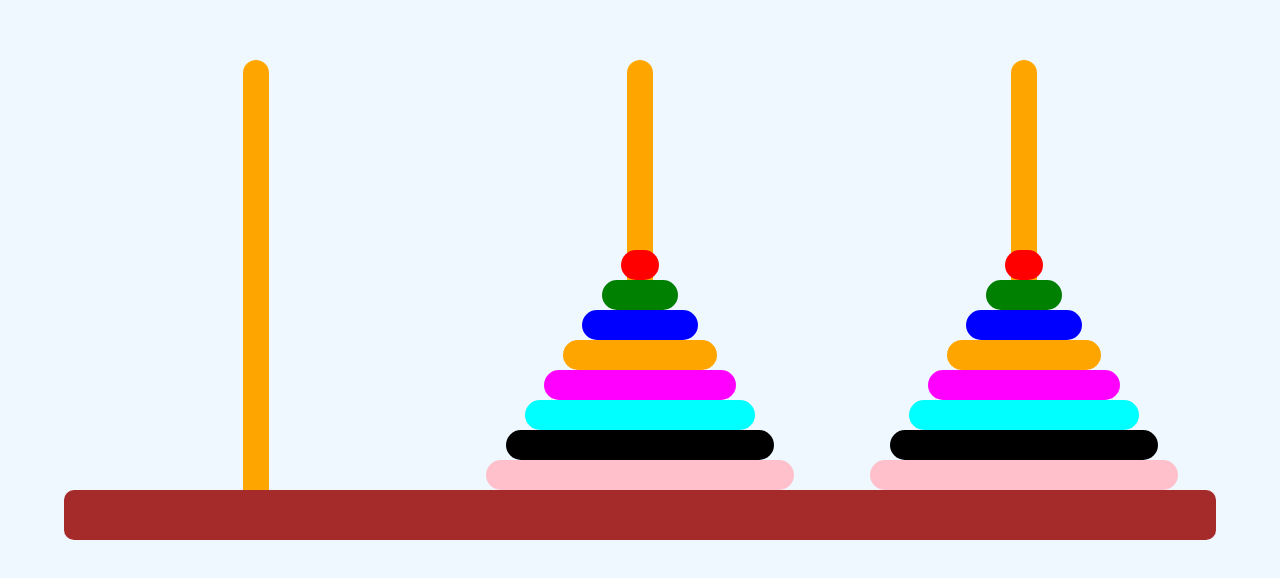
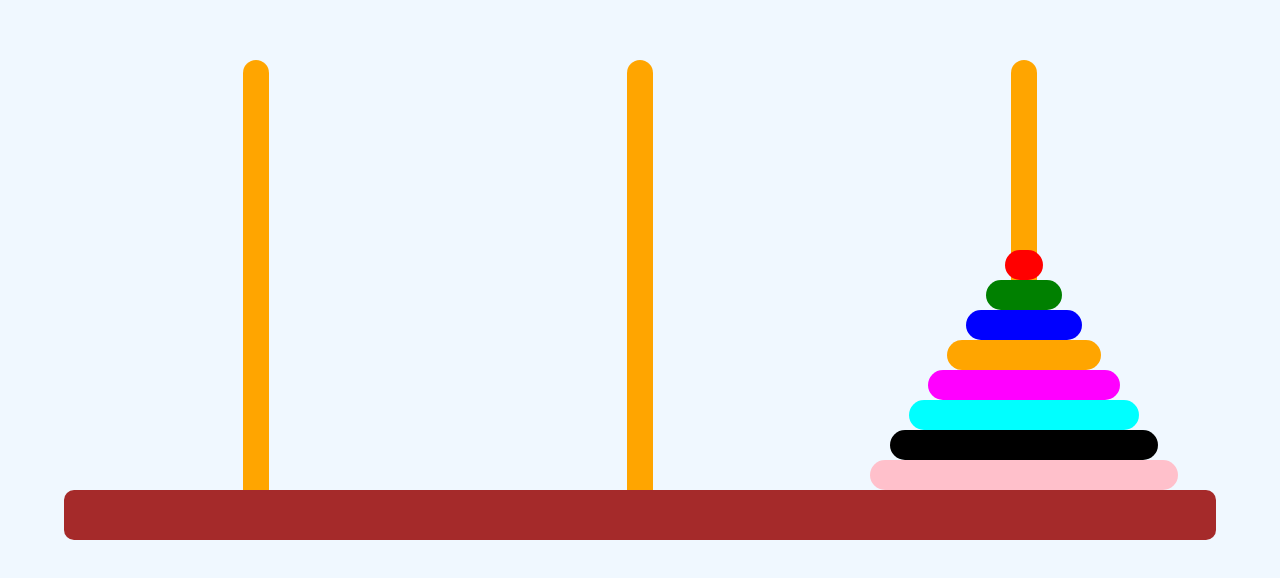
Before and after one commit to Kozaa/Hanoi_Tower_App, a Vue app: page / in a window 1280 px wide. Shown: the part 180-758 px from the top of the page. Built offline with nearby package versions, Linux system fonts and the light colour scheme.

Commit message:
made first simple method

```diff
--- a/src/App.vue
+++ b/src/App.vue
@@ -1,23 +1,23 @@
 <template>
   <div id="app">
     <div class='slotsWrapper'>
-        <RingSlot>
+        <RingSlot :rings='slot0'/>
 
-        </RingSlot>
-        <RingSlot v-bind:rings="rings">
+        <RingSlot :rings='slot1'/>
 
-        </RingSlot>
-        <RingSlot v-bind:rings="rings">
+        <RingSlot :rings='slot2'/>
 
-        </RingSlot>
-
+        <div class='handleClickWrapper'>
+            <div class='handleClickArea' id='0' @click='handleSlotClick'/>
+            <div class='handleClickArea' id='1' @click='handleSlotClick'/>
+            <div class='handleClickArea' id='2' @click='handleSlotClick'/>
+        </div>
     </div>
     <div class='base' />
   </div>
 </template>
 
 <script>
-import { rings } from './data.js';
 import RingSlot from './components/RingSlot.vue';
 
 
@@ -28,9 +28,78 @@ export default {
   },
   data() {
     return {
-      rings
+      slot0: [],
+      slot1: [],
+      slot2: [
+      {
+        id: 0,
+        width: '150%',
+        color: 'red',
+        selected: false,
+      },
+      {
+        id: 1,
+        width: '300%',
+        color: 'green',
+        selected: false,
+      },
+      {
+        id: 2,
+        width: '450%',
+        color: 'blue',
+        selected: false,
+      },
+      {
+        id: 3,
+        width: '600%',
+        color: 'orange',
+        selected: false,
+      },
+      {
+        id: 4,
+        width: '750%',
+        color: 'magenta',
+        selected: false,
+      },
+      {
+        id: 5,
+        width: '900%',
+        color: 'cyan',
+        selected: false,
+      },
+      {
+        id: 6,
+        width: '1050%',
+        color: 'black',
+        selected: false,
+      },
+      {
+        id: 7,
+        width: '1200%',
+        color: 'pink',
+        selected: false,
+      },
+
+],
+      selected: null,
     }
-  }
+  },
+    methods: {
+        handleSlotClick: function(ev) {
+
+          let slotClicked = `slot${ev.target.id}`
+
+
+            if(this.slelected) {
+                console.log("already sleted: " + this.slelected)
+            }
+            else {
+                this.slelected = this[slotClicked][0];
+                console.log('new selected: ' + this.slelected);
+                this[slotClicked][0].selected = true;
+            }
+        }
+    },
 }
 </script>
 
@@ -76,4 +145,17 @@ export default {
     background-color: brown;
     border-radius: 10px;
   }
+
+  .handleClickWrapper {
+    width: 100%;
+    height: 100%;
+    position: absolute;
+    display: flex;
+    flex-direction: row;
+  }
+
+  .handleClickArea {
+    width: 30vw;
+    height: 100%;
+    }
 </style>
--- a/src/components/Ring.vue
+++ b/src/components/Ring.vue
@@ -4,13 +4,20 @@
 
 <script>
 export default {
-    name: 'Ring'
+    name: 'Ring',
 }
 </script>
 
 <style scoped>
+
     .ring {
         height: 30px;
         border-radius: 15px;
     }
+
+    .selected {
+        justify-self: flex-start;
+        transform: translateY(-200%);
+        transition: transform .15s ease-in;
+    }
 </style>
--- a/src/components/RingSlot.vue
+++ b/src/components/RingSlot.vue
@@ -1,31 +1,33 @@
 <template>
     <div class='ringslot'>
-        <div class='click' />
-        <Ring v-for='(ring, i) in rings' :key='ring.id' v-bind:style="{'background-color': rings[i].color, width: rings[i].width}"/>
+        <Ring
+        v-for='(ring) in rings'
+        :key='ring.id'
+        :id='ring.id'
+        :style="{'background-color': ring.color, width: ring.width}"
+        :class='{selected: ring.selected}'
+        />
     </div>
 </template>
 
 <script>
 import Ring from './Ring.vue';
 
+
 export default {
     name: 'RingSlot',
     components: {
         Ring,
     },
-    data() {
-        return {
-        currentRingsOnSlot: [],
+
+    props: {
+        rings: {
+            required: false,
         }
     },
-    props: {
-        rings: {
-            default: [],
-            required: false,
-        }
-    }
+}
 
-}
+
 </script>
 
 <style scoped>
@@ -46,11 +48,5 @@ export default {
         position: relative;
     }
 
-    .click {
-        width: 30vw;
-        height: 100%;
-
-        position: absolute;
-    }
 
 </style>
--- a/src/data.js
+++ /dev/null
@@ -1,43 +0,0 @@
-export const rings = [
-      {
-        id: 0,
-        width: '150%',
-        color: 'red',
-      },
-      {
-        id: 1,
-        width: '300%',
-        color: 'green',
-      },
-      {
-        id: 2,
-        width: '450%',
-        color: 'blue',
-      },
-      {
-        id: 3,
-        width: '600%',
-        color: 'orange',
-      },
-      {
-        id: 4,
-        width: '750%',
-        color: 'magenta',
-      },
-      {
-        id: 5,
-        width: '900%',
-        color: 'cyan',
-      },
-      {
-        id: 6,
-        width: '1050%',
-        color: 'black',
-      },
-      {
-        id: 7,
-        width: '1200%',
-        color: 'pink',
-      },
-
-]
```
